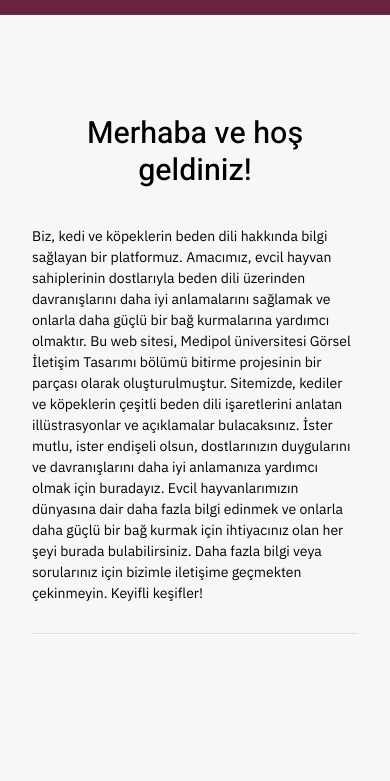
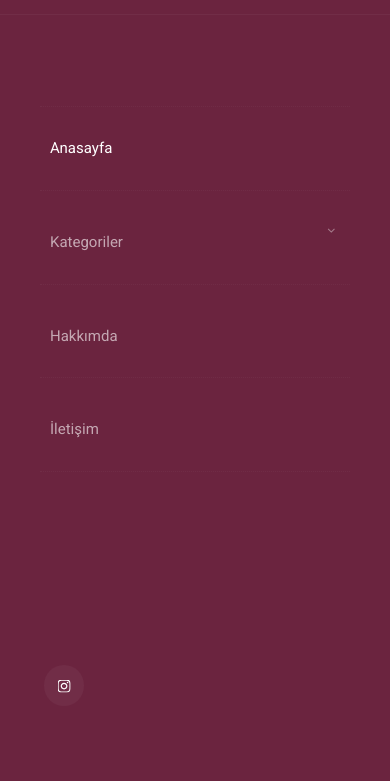
Before and after one commit to Zeynepdrnxs/PetMental, a website: page index.html in a window 390 px wide. Both pictures are taken after a click on the link "MENÜ". Shown: the part 63-844 px from the top of the page. Drawn offline with Linux system fonts and the light colour scheme.

Commit message:
PetMental

```diff
--- a/css/main.css
+++ b/css/main.css
@@ -58,6 +58,8 @@
  * # base style overrides
  *
  * ------------------------------------------------------------------- */
+ @charset "UTF-8";
+
 html {
   font-size: 10px;
 }
@@ -2300,6 +2302,10 @@ input::-moz-focus-inner {
   white-space: nowrap; /* Metnin tek satırda kalmasını sağla */
 }
 
+.header__nav ul.sub-menu li > a{
+  font-size: 12px;
+}
+
 .header__nav li:hover > a,
 .header__nav li:focus > a {
   color: #ffffff;
@@ -2675,6 +2681,30 @@ input::-moz-focus-inner {
 
   .header__nav-wrap {
     padding: 140px 40px 64px;
+  }
+
+  .header__menu-toggle {
+    right: 3rem;
+  }
+
+  .header__search-trigger {
+    right: 8.8rem;
+  }
+
+  .header__search-form input[type="search"] {
+    font-size: 2.6rem;
+  }
+
+}
+
+@media screen and (max-width:350px) {
+  .header__logo {
+    left: 3rem;
+  }
+
+  .header__nav-wrap {
+    padding: 140px 40px 64px;
+    display: block;
   }
 
   .header__menu-toggle {
@@ -3363,14 +3393,24 @@ input::-moz-focus-inner {
   }
 
   .header__nav-wrap {
-      display: none;
-      position: absolute;
-      top: 60px;
-      left: 0;
-      right: 0;
-      background-color: #fff;
-      z-index: 1000;
-      padding: 20px;
+    display: -ms-flexbox;
+    display: -webkit-flex;
+    display: flex;
+    -webkit-flex-flow: column nowrap;
+    -ms-flex-flow: column nowrap;
+    flex-flow: column nowrap;
+    -webkit-flex: 1 1 0%;
+    -ms-flex: 1 1 0%;
+    flex: 1 1 0%;
+    -ms-flex-pack: justify;
+    -webkit-justify-content: space-between;
+    justify-content: space-between;
+    -webkit-align-items: stretch;
+    -ms-flex-align: stretch;
+    align-items: stretch;
+    max-width: 100%;
+    background-color: #6B243F;
+    margin-top: 3.2rem;
   }
 
   .header__nav-wrap.open {
@@ -3386,7 +3426,7 @@ input::-moz-focus-inner {
   }
 
   .header__nav a {
-      font-size: 16px;
+      font-size: 15px;
       padding: 10px;
   }
 
--- a/css/vendor.css
+++ b/css/vendor.css
@@ -1,6 +1,6 @@
 /* ===================================================================
  *
- *  Typerite Vendor/Third Party CSS
+ *  PetMental Vendor/Third Party CSS
  *  Template Ver. 1.0.0
  *  05-20-2019
  *  ------------------------------------------------------------------
--- a/index.html
+++ b/index.html
@@ -4,7 +4,7 @@
 
     <!--- basic page needs
     ================================================== -->
-    <meta charset="utf-8">
+    <meta charset="UTF-8">
     <title>Pet Mental</title>
     <meta name="description" content="">
     <meta name="author" content="">
@@ -71,9 +71,9 @@
                         </ul>
                       </li>
                       <li class="has-children">
-                        <a href="#0" title="">Kedi</a>
+                        <a href="#0" title="">KEDİ</a>
                         <ul class="sub-menu">
-                          <li><a href="normalKedi.html">Normal Kedi</a></li>
+                          <li><a href="normalKedi.html">Normal KEDİ</a></li>
                           <li><a href="mutluKedi.html">Mutlu Kedi</a></li>
                           <li><a href="heyecanliKedi.html">Heyecanlı Kedi</a></li>
                           <li><a href="anksiyeteKedi.html">Tedirgin Kedi</a></li>
@@ -93,9 +93,10 @@
                     </a>
                   </li>
                 </ul>
-              </nav>
+            </nav>
 
         </header> <!-- end s-header -->
+
         <div class="s-content content">
             <main class="row content__page">
 
```
